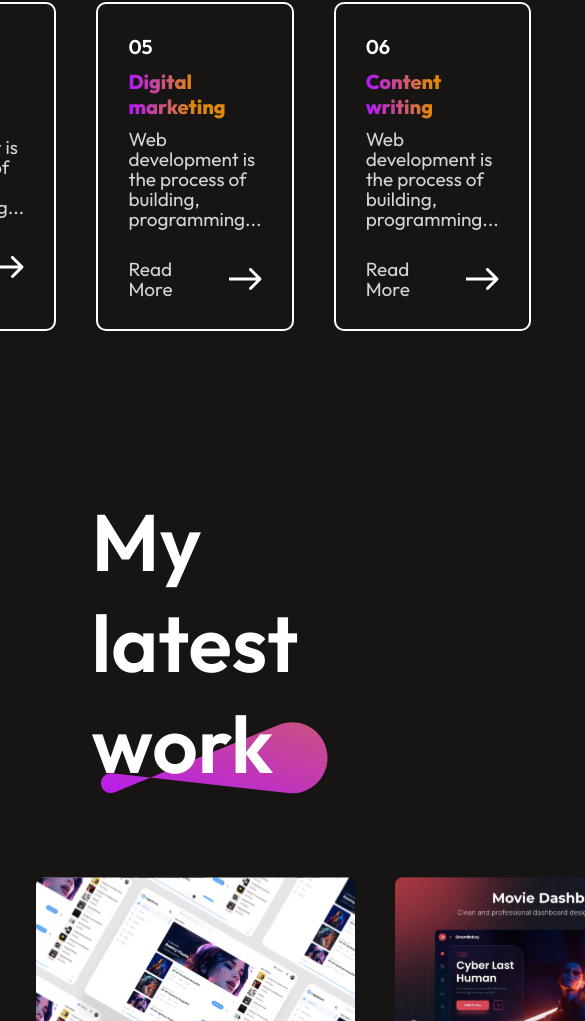
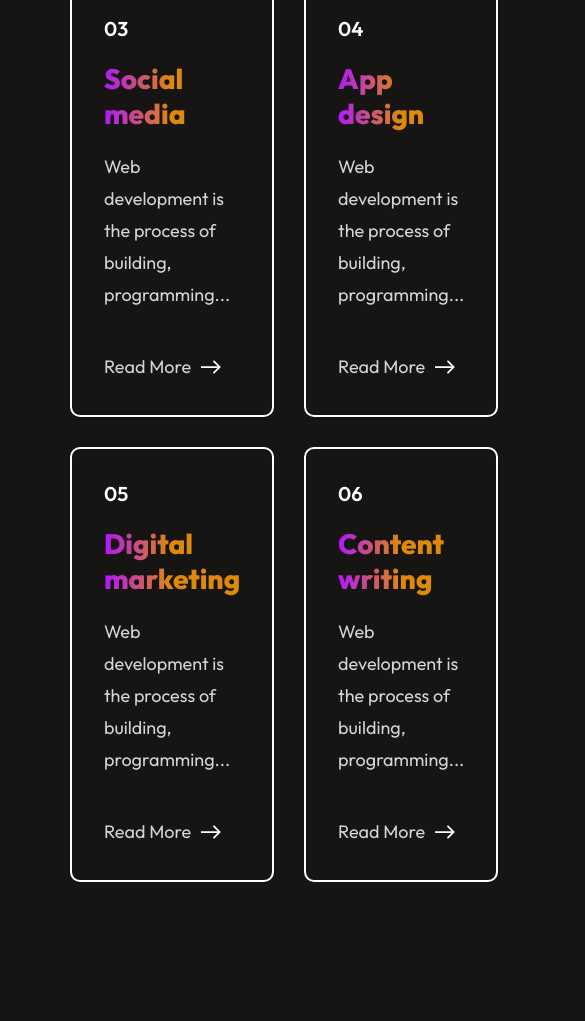
Before and after one commit to Gopi2923/portfolio-react, a React (Vite) app: page / in a window 390 px wide. Shown: the part 3173-4194 px from the top of the page, 585 px wide, since content can reach past the window. Built offline with nearby package versions, Linux system fonts and the light colour scheme.

Commit message:
Added mobile responsive.

```diff
--- a/src/Components/Contact/Contact.css
+++ b/src/Components/Contact/Contact.css
@@ -102,3 +102,49 @@
     transform: scale(1.1);
     transition: 0.3s;
 }
+@media(max-width:768px) {
+    .contact {
+        gap: 50px;
+        margin: 50xp 70px;
+        align-items: start;
+    }
+    .contact-title h1 {
+        padding: 0;
+        font-size: 50px;
+        font-weight: 600;
+    }
+    .contact-title img {
+        width: 130px;
+        margin-right: -20px;
+    }
+    .contact-section {
+        flex-direction: column;
+    }
+    .contact-left h1 {
+        font-size: 54px;
+    }
+    .contact-left p {
+        font-size: 18px;
+    }
+    .contact-detail {
+        gap: 20px;
+    }
+    .contact-detail img {
+        width: 25px;
+    }
+    .contact-right label {
+        font-size: 20px;
+    }
+    .contact-right input {
+        width: 100%;
+        font-size: 20px;
+    }
+    .contact-right textarea {
+        width: 95%;
+        font-size: 20px;
+    }
+    .contact-submit {
+        font-size: 20px;
+        padding: 15px 40px;
+    }
+}
--- a/src/Components/Footer/Footer.css
+++ b/src/Components/Footer/Footer.css
@@ -62,3 +62,17 @@
     transform: scale(1.1);
     transition: 0.3s;
 }
+@media(max-width:768px) {
+    .footer {
+        margin: 50px 70px;
+    }
+    .footer-top {
+        flex-direction: column;
+        gap: 50px;
+    }
+    .footer-bottom {
+        display: flex;
+        flex-direction: column-reverse;
+        margin-bottom: 50px;
+    }
+}
--- a/src/Components/MyWork/MyWork.css
+++ b/src/Components/MyWork/MyWork.css
@@ -54,3 +54,33 @@
     gap: 30px;
     transition: 0.6s;
 }
+@media(max-width:768px){
+    .mywork {
+        gap: 50px;
+        margin: 50px 70px;
+        align-items: start;
+    }
+    .mywork-title h1 {
+        padding: 0;
+        font-size: 50px;
+        font-weight: 600;
+    }
+    .mywork-title img {
+        width: 130px;
+        margin-right: -20px;
+    }
+    .mywork-container {
+        grid-template-columns: 1fr 1fr;
+        gap: 30px;
+    }
+    .mywork-container img {
+        width: 100%;
+        height: 100%;
+    }
+    .mywork-showmore {
+        padding: 20px 40px;
+        font-size: 18px;
+        margin: 50px auto;
+        cursor: pointer;
+    }
+}
--- a/src/Components/Services/Services.css
+++ b/src/Components/Services/Services.css
@@ -67,3 +67,37 @@
   transform: scale(1.05);
   transition: 0.4s;
 }
+@media(max-width:768px) {
+  .services {
+    align-items: start;
+    gap: 70px;
+    margin: 20px 70px;
+  }
+  .services-title h1 {
+    padding: 0;
+    font-size: 50px;
+  }
+  .services-title img {
+    width: 130px;
+    margin-right: -20px;
+  }
+  .services-format {
+    gap: 20px;
+    padding: 32px;
+  }
+  .services-format h2 {
+    font-size: 28px;
+  }
+  .services-format p {
+    font-size: 18px;
+    line-height: 32px;
+    max-width: 300px;
+  }
+  .services-readmore img {
+    width: 20px;
+  }
+  .services-container {
+    grid-template-columns: 1fr 1fr;
+    gap: 30px;
+  }
+}
```
